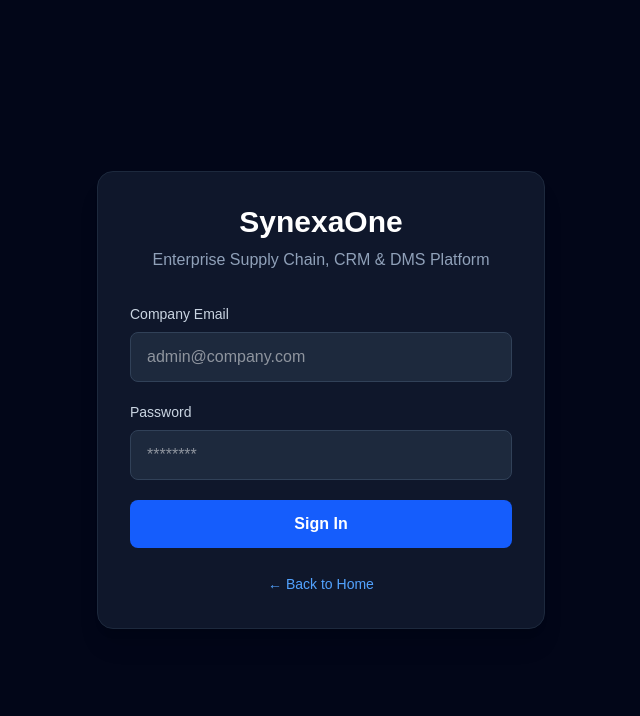
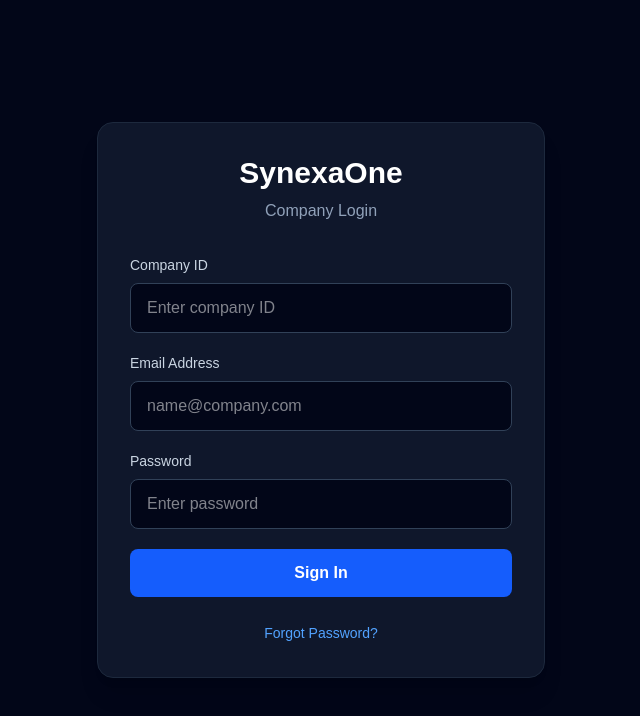
Before and after one commit to piyushinottawa/SynexaOne, a Next.js app: page /login in a window 1280 px wide. Shown: the top 716 px of the page, without its empty margins (319-959 px from the left). Built offline with nearby package versions, Linux system fonts and the light colour scheme.

Commit message:
Create SynexaOne login page

```diff
--- a/app/login/page.tsx
+++ b/app/login/page.tsx
@@ -1,59 +1,58 @@
-import Link from "next/link";
-
 export default function LoginPage() {
   return (
-    <main className="min-h-screen bg-slate-950 flex items-center justify-center px-4">
-      <div className="w-full max-w-md rounded-2xl bg-slate-900 p-8 shadow-xl border border-slate-800">
+    <main className="min-h-screen bg-slate-950 text-white flex items-center justify-center px-6">
+      <div className="w-full max-w-md rounded-2xl border border-slate-800 bg-slate-900 p-8 shadow-xl">
         <div className="text-center mb-8">
-          <h1 className="text-3xl font-bold text-white">
-            SynexaOne
-          </h1>
-
-          <p className="mt-2 text-slate-400">
-            Enterprise Supply Chain, CRM & DMS Platform
-          </p>
+          <h1 className="text-3xl font-bold">SynexaOne</h1>
+          <p className="text-slate-400 mt-2">Company Login</p>
         </div>
 
         <form className="space-y-5">
           <div>
-            <label className="block text-sm text-slate-300 mb-2">
-              Company Email
+            <label className="block text-sm mb-2 text-slate-300">
+              Company ID
             </label>
-
             <input
-              type="email"
-              placeholder="admin@company.com"
-              className="w-full rounded-lg border border-slate-700 bg-slate-800 px-4 py-3 text-white focus:outline-none focus:ring-2 focus:ring-blue-500"
+              type="text"
+              placeholder="Enter company ID"
+              className="w-full rounded-lg bg-slate-950 border border-slate-700 px-4 py-3 outline-none focus:border-blue-500"
             />
           </div>
 
           <div>
-            <label className="block text-sm text-slate-300 mb-2">
+            <label className="block text-sm mb-2 text-slate-300">
+              Email Address
+            </label>
+            <input
+              type="email"
+              placeholder="name@company.com"
+              className="w-full rounded-lg bg-slate-950 border border-slate-700 px-4 py-3 outline-none focus:border-blue-500"
+            />
+          </div>
+
+          <div>
+            <label className="block text-sm mb-2 text-slate-300">
               Password
             </label>
-
             <input
               type="password"
-              placeholder="********"
-              className="w-full rounded-lg border border-slate-700 bg-slate-800 px-4 py-3 text-white focus:outline-none focus:ring-2 focus:ring-blue-500"
+              placeholder="Enter password"
+              className="w-full rounded-lg bg-slate-950 border border-slate-700 px-4 py-3 outline-none focus:border-blue-500"
             />
           </div>
 
           <button
             type="submit"
-            className="w-full rounded-lg bg-blue-600 py-3 font-semibold text-white hover:bg-blue-700"
+            className="w-full rounded-lg bg-blue-600 py-3 font-semibold hover:bg-blue-700"
           >
             Sign In
           </button>
         </form>
 
         <div className="mt-6 text-center">
-          <Link
-            href="/"
-            className="text-sm text-blue-400 hover:text-blue-300"
-          >
-            ← Back to Home
-          </Link>
+          <a href="#" className="text-sm text-blue-400 hover:underline">
+            Forgot Password?
+          </a>
         </div>
       </div>
     </main>
```
